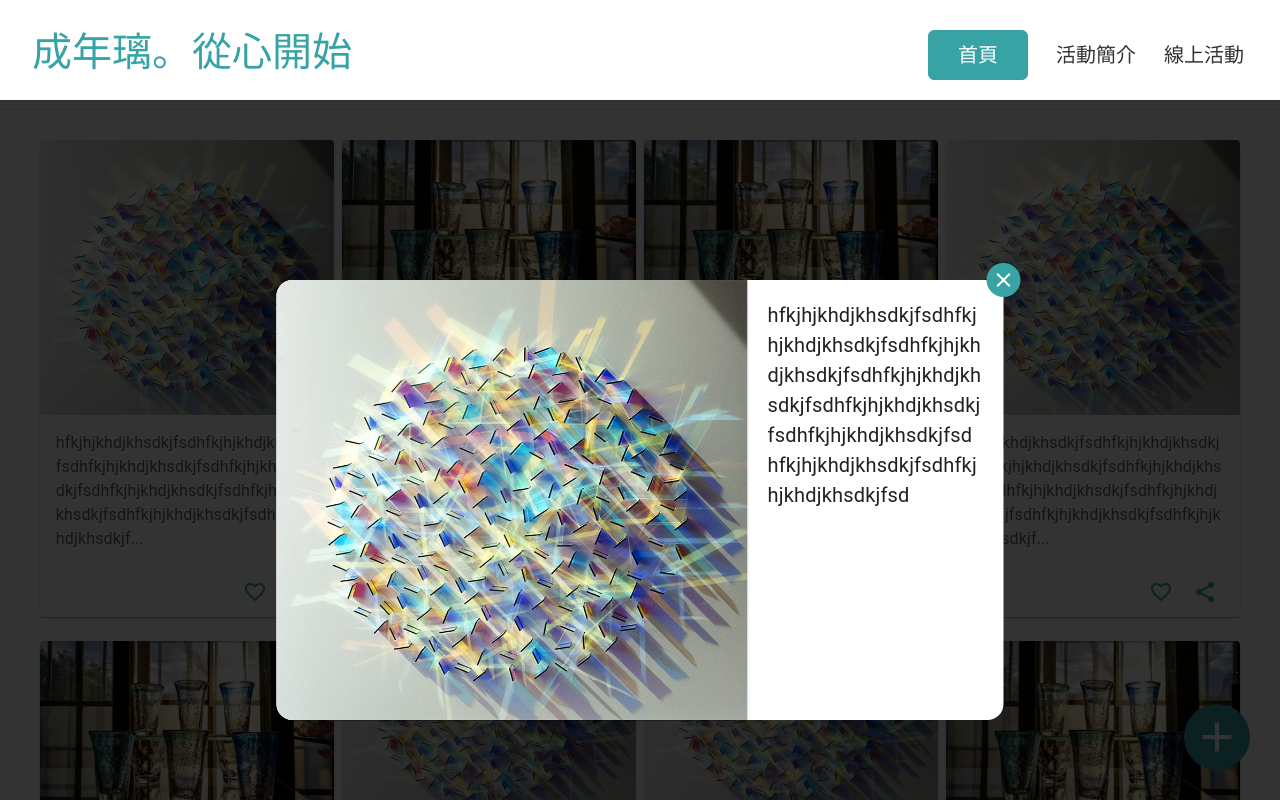
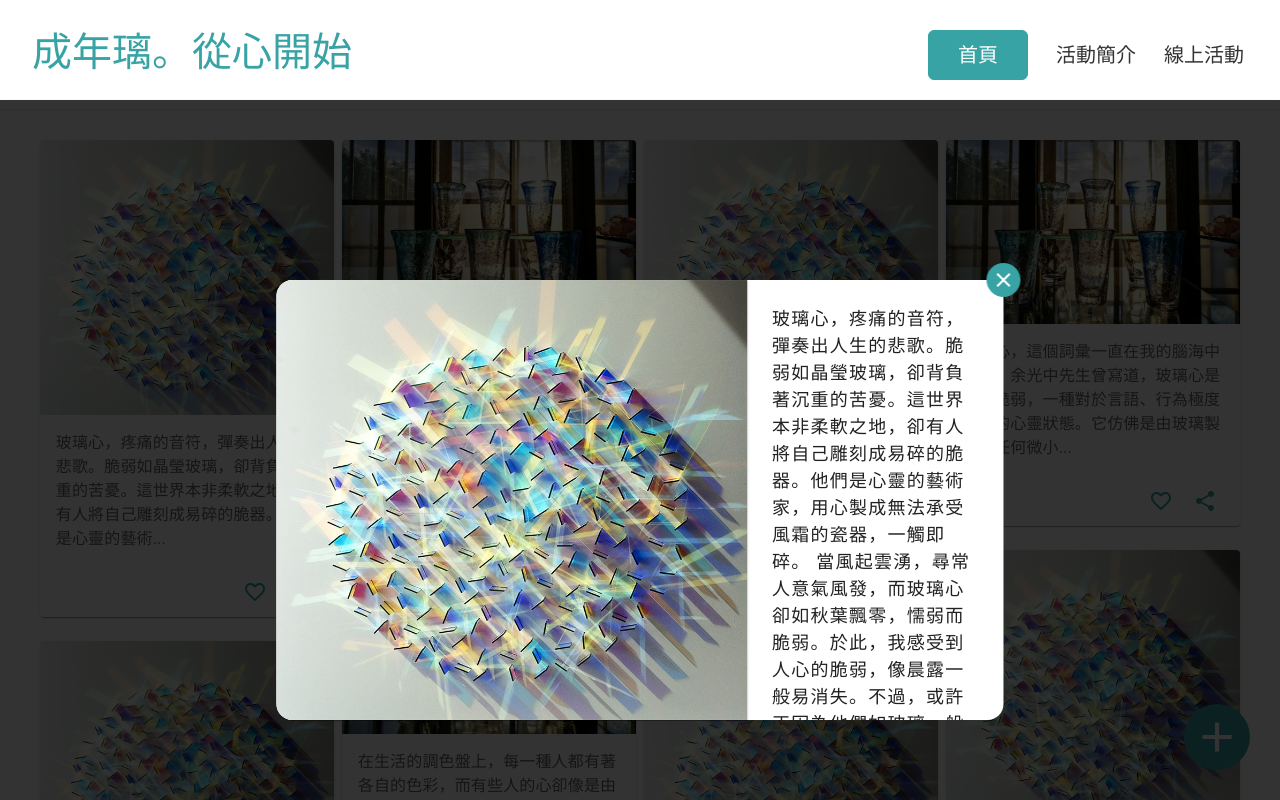
Before and after one commit to ReeveWu/snowflake-website, a React (Vite) app: page /snowflake-website/posts in a window 1280 px wide. Both pictures are taken after a click on the element 187 px from the left and 277 px from the top of the page. Shown: the top 800 px of the page. Built offline with nearby package versions, Linux system fonts and the light colour scheme.

Commit message:
update: card detail

```diff
--- a/src/components/Card/CardComponent.tsx
+++ b/src/components/Card/CardComponent.tsx
@@ -72,8 +72,8 @@ const CardComponent = ({
           color="text.secondary"
           sx={{ width: "100%", wordWrap: "break-word" }}
         >
-          {commentText.length > 150
-            ? commentText.slice(0, 150) + "..."
+          {commentText.length > 70
+            ? commentText.slice(0, 70) + "..."
             : commentText}
         </Typography>
       </CardContent>
--- a/src/components/Card/CardDetail.tsx
+++ b/src/components/Card/CardDetail.tsx
@@ -74,10 +74,14 @@ const CardDetail = ({ imageFile, commentText, setOnePostVisible }: Props) => {
           <Typography
             variant="body1"
             style={{
-              padding: "20px",
+              padding: "25px",
               width: `${window.innerWidth * 0.2}px`,
-              fontSize: "20px",
-              wordWrap: "break-word",
+              height: `${imageHeight}px`,
+              fontSize: "18px",
+              fontWeight: "300",
+              lineHeight: "1.5em",
+              letterSpacing: "0.07em",
+              overflow: "auto",
             }}
           >
             {commentText}
--- /dev/null
+++ b/src/data/postsComment.tsx
@@ -0,0 +1,13 @@
+import React from "react";
+
+const postsComment = [
+  "玻璃心，疼痛的音符，彈奏出人生的悲歌。脆弱如晶瑩玻璃，卻背負著沉重的苦憂。這世界本非柔軟之地，卻有人將自己雕刻成易碎的脆器。他們是心靈的藝術家，用心製成無法承受風霜的瓷器，一觸即碎。\n當風起雲湧，尋常人意氣風發，而玻璃心卻如秋葉飄零，懦弱而脆弱。於此，我感受到人心的脆弱，像晨露一般易消失。不過，或許正因為他們如玻璃一般透明，我們能透視到人性最真摯的一面，彷彿一面精緻的鏡子，反映出內心深處的情感。\n然而，我也深知，強大並非取決於堅硬，而是在於彈性與韌性。或許我們都能在生命的軟弱處找到堅定，如同冬日裡的青草，雖寒冷，卻能重新茁壯。願每一位擁有玻璃心的靈魂，找到自我蛻變的勇氣，成就堅忍不拔的芬芳人生。",
+  "玻璃心是一個廣泛被討論的現象，通常指的是人們對於批評或負面情緒過於敏感，容易受傷並感到受挫。對我而言，玻璃心不僅僅是一個詞語，更像是一種情感現象的表達，讓我們思考人們的情感強度和脆弱性。\n有時，我們都可能成為玻璃心，當我們的努力被低估或忽略時，我們可能感到沮喪。然而，這也是一個提醒，要對他人的情感保持敏感，避免用言語或行動傷害他們。同時，對於那些經常被認為有玻璃心的人來說，這也是一個機會，去更深刻地理解自己的情感和處理方式，以應對更多的挑戰。\n玻璃心也讓我們認識到情感的複雜性，每個人都有不同的承受能力和敏感點。這使我們更加珍惜尊重和同情，努力創建一個溫暖而支持的社會環境。最重要的是，我們應該努力平衡我們的情感，既保持開放和敏感，同時也讓自己變得更堅強。這樣，我們可以更好地應對生活的挑戰，同時也在關愛他人的過程中成長。",
+  "玻璃心是一個深刻的主題，它描述了一種情感上的脆弱性和過度敏感。對我來說，玻璃心是一種有關情感的現象，它使我們更了解人們在面對壓力、評判和困難時的反應。\n玻璃心是一種讓我們深感困惑的現象。它是一個人極度脆弱、容易受傷感情的代名詞。這樣的人，常常在生活中把自己包裹在一層脆弱的外殼之中，似乎隨時都會被觸碰到而碎裂成碎片。\n對於玻璃心的印象，我覺得有時候這樣的人可能會過於敏感，對於別人的批評或是不當的言行，都會感到深受傷害。這種情感過於脆弱的狀態，可能讓他們難以應對生活中的挑戰，也容易與他人產生摩擦。\n然而，我們也需要理解，擁有玻璃心的人並不一定是壞事。這樣的敏感性也可以使他們更有同理心，更能夠理解別人的感受。我們應該以尊重和關愛的心態來對待這些人，協助他們建立更健康的情感關係，並幫助他們變得更堅強。\n總之，玻璃心是一個複雜的現象，我們應該用理解和尊重的態度來面對這些人，並幫助他們發展更強大的內在力量。",
+  "玻璃心，這個詞彙一直在我的腦海中縈繞。余光中先生曾寫道，玻璃心是一種脆弱，一種對於言語、行為極度敏感的心靈狀態。它仿佛是由玻璃製成，任何微小的壓力都足以使其破碎，使心靈受創。\n玻璃心常常讓我想起人類的脆弱性，以及言語的力量。我們不應該輕率地言語傷人，因為每句話都可能在他人心中留下永恆的傷痕。對於擁有玻璃心的人來說，每個貶低的詞語都如同利刃，每個冷漠的眼神都如同刀刺。我們需要更多的同情和理解，以避免傷害那些已經處於脆弱狀態的人。\n然而，同時，我們也應該努力強化自己的心靈，讓它不再像玻璃一般脆弱。余光中的語氣提醒著我們，堅韌的內心是抵抗外界風雨的最好防護。我們可以逐漸讓自己變得更加堅強，不再容易受傷，就像堅實的水晶，不再像易碎的玻璃。这是一個挑戰，但也是一個值得追求的目標。",
+  "是一個如脆弱的玻璃雕塑，雕刻在每個人的胸膛深處。它是情感的庇護所，又如同脆玻璃，容易碎裂，讓人不禁擔心，生怕一觸即破。玻璃心的人，他們的情感是如此敏感，如此優美，卻也如此易碎。\n每個人都曾有過玻璃心的時刻。那些被拒絕的感受、被忽視的渴望，都在那脆弱的心靈深處留下痕跡。我們對玻璃心的評價往往是褒貶不一的，有人稱之為柔軟，有人嘲笑它軟弱。但無論如何，玻璃心都是一種生命的詩，它讓我們感受到情感的多彩，體驗到生活的脆弱，也因此更珍惜每一刻的溫柔。\n玻璃心的人，他們或許容易受傷，但他們也能更深刻地感受愛與善意。他們的情感像星星一樣閃爍，雖然容易被黑暗掩蓋，但一旦燃起，便照亮整個宇宙。所以，讓我們珍惜玻璃心，讓愛與理解填滿它，讓它不再脆弱，而是變得更堅固，更美麗。因為，最美的事物常常是最脆弱的，正如玻璃心一樣。",
+  "在生活的調色盤上，每一種人都有著各自的色彩，而有些人的心卻像是由玻璃鑄就。這種人，我們常稱之為「玻璃心」。他們的內心脆弱如玻璃，一觸即碎。\n玻璃心的人總是用透明的眼眸凝視著這個繁華世界，卻畏懼於現實的風吹草動。每一句批評、每一個無心的笑語，都像利劍般刺入他們脆弱的心房。他們仿彿是大自然所遺留的脆弱生物，無法適應這個充滿挑戰的生存場域。\n然而，正是這種脆弱讓玻璃心的人特別美麗。他們懂得珍惜生命中每一刻微妙的情感，對於愛與溫暖充滿了渴望。他們的心靈，如同晶瑩剔透的玻璃，顯示出最純真的願望和感受。\n我們或許應該學習欣賞這些玻璃心的人。給予他們溫暖和愛，以堅定的手握住他們願意展露的心靈。或許，我們也能在這透明的玻璃背後，找到一份真摯的友誼和無盡的愛。",
+  "玻璃心，這是一個深具詩意的詞彙，蘊含著無盡的情感和脆弱。它彷彿是一片透明的窗戶，將靈魂的最深處完全展現出來，毫不掩飾。玻璃心的人，總是敞開心扉，容納著所有的情感，無論是喜悅還是傷痛。\n對我來說，玻璃心並非一種脆弱，而是一種真誠。它讓我們看到生活中最美麗的事物，也讓我們深刻感受到生活的曲折和艱辛。玻璃心的人，他們總是願意去感知這個世界的多彩，並在其中尋找美好。\n然而，也許正因為他們的敏感，玻璃心的人更容易受傷。他們需要更多的關懷和理解，因為他們的情感如同脆弱的玻璃，需要輕柔的對待。然而，正是這種脆弱，讓他們的情感更加真實和深刻。\n在這個世界上，我們需要更多的玻璃心，因為這將讓我們更能夠理解和共感他人。讓我們珍惜那些擁有玻璃心的人，因為他們帶給我們的不僅僅是情感的交流，還有對生活的獨特詮釋，如一片晶瑩剔透的玻璃，永不停歇地反映著世界的美與醜。",
+];
+
+export default postsComment;
--- a/src/page/CardPage.tsx
+++ b/src/page/CardPage.tsx
@@ -8,14 +8,19 @@ import CardComponent from "../components/Card/CardComponent";
 import CardDetail from "../components/Card/CardDetail";
 import { Link } from "react-router-dom";
 import { AddPostButton } from "../components/Card/style";
+import postsComment from "../data/postsComment";
 
 const imageList = [
   demoImage,
   demoImage1,
+  demoImage,
   demoImage1,
   demoImage,
   demoImage1,
   demoImage,
+  demoImage,
+  demoImage,
+  demoImage1,
   demoImage,
   demoImage1,
   demoImage,
@@ -23,8 +28,6 @@ const imageList = [
   demoImage1,
   demoImage,
   demoImage1,
-  demoImage,
-  demoImage,
 ];
 
 const CardPage = () => {
@@ -69,7 +72,7 @@ const CardPage = () => {
               key={index}
               imageFile={item}
               cardWidth={cardWidth}
-              commentText={`hfkjhjkhdjkhsdkjfsdhfkjhjkhdjkhsdkjfsdhfkjhjkhdjkhsdkjfsdhfkjhjkhdjkhsdkjfsdhfkjhjkhdjkhsdkjfsdhfkjhjkhdjkhsdkjfsdhfkjhjkhdjkhsdkjfsdhfkjhjkhdjkhsdkjfsd`}
+              commentText={postsComment[index % 7]}
               showOnePost={showOnePost}
             />
           ) : null;
```
Also changed, not shown: src/data/posts.json (added, +29 -0 lines).
